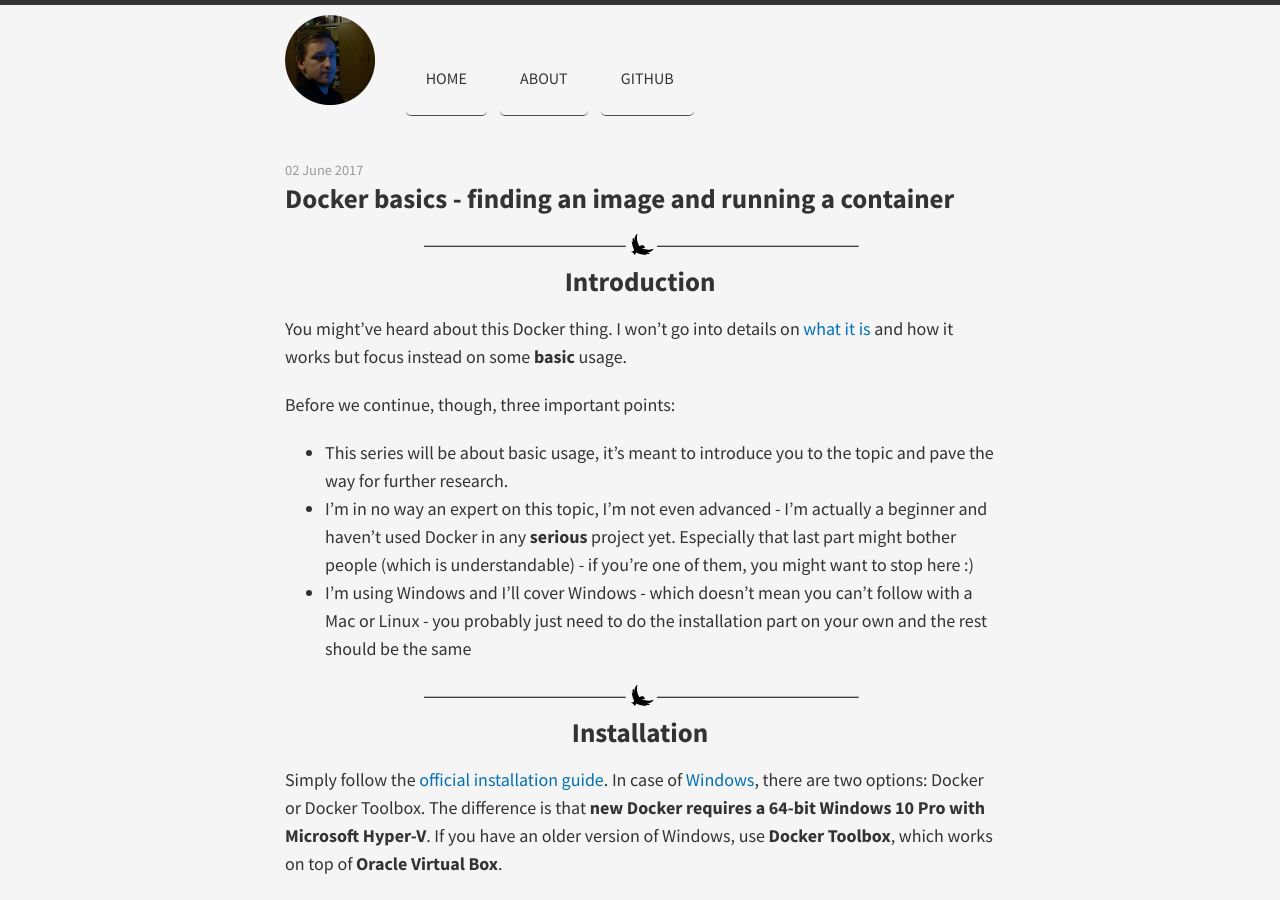
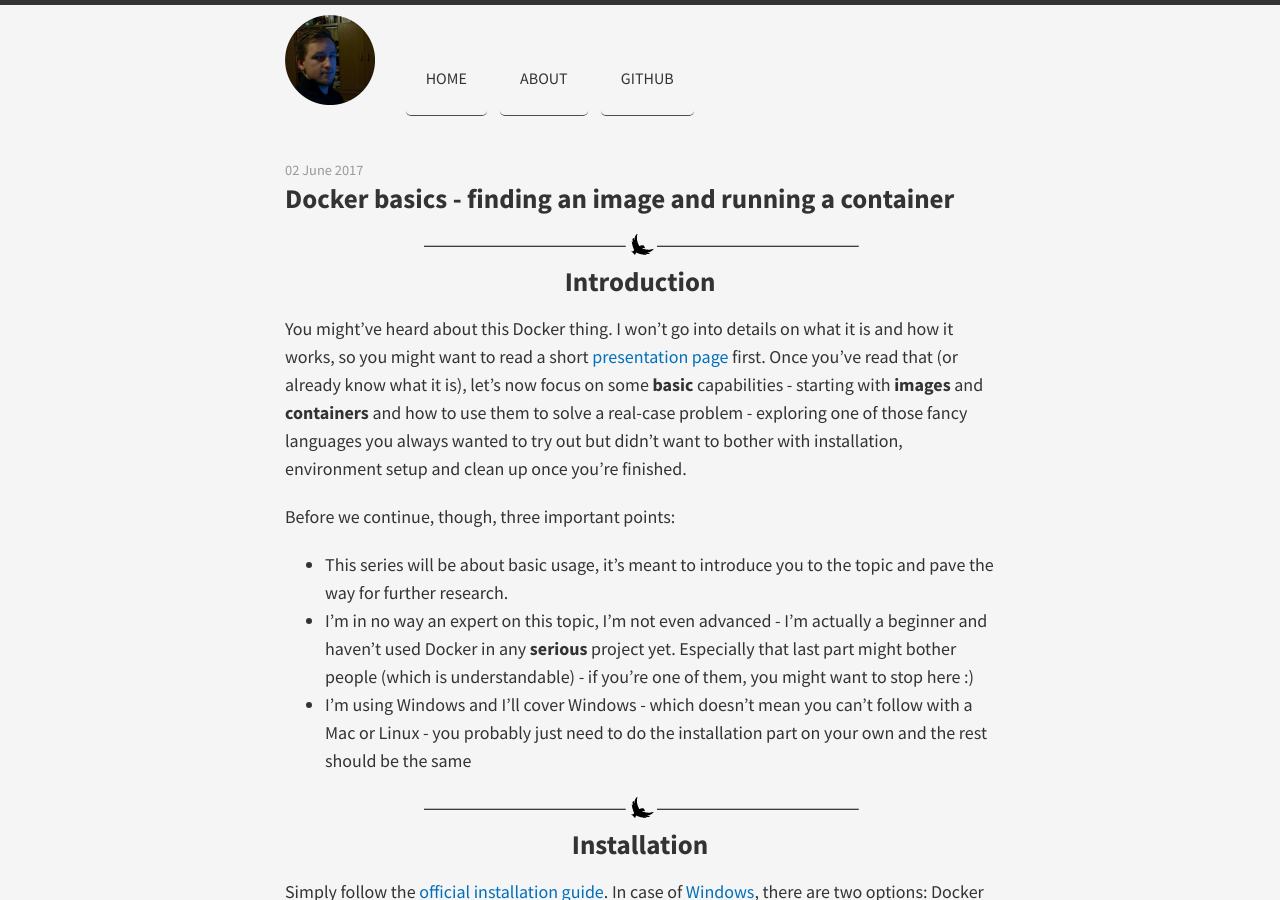
Before and after one commit to rskupnik/rskupnik.github.io, a Jekyll site: the page built from _posts/2017-06-02-docker-series-1-image-and-container.md, in a window 1280 px wide and 900 px high. Built offline with Jekyll 4.4.1, drawn with Linux system fonts in a browser that asks for light colours; nearby versions of some CDN libraries.

Commit message:
Extend the introduction on Docker images and containers

```diff
--- a/_posts/2017-06-02-docker-series-1-image-and-container.md
+++ b/_posts/2017-06-02-docker-series-1-image-and-container.md
@@ -6,7 +6,7 @@
 ---
 ## Introduction
 
-You might've heard about this Docker thing. I won't go into details on [what it is](https://www.docker.com/what-docker) and how it works but focus instead on some **basic** usage.
+You might've heard about this Docker thing. I won't go into details on what it is and how it works, so you might want to read a short [presentation page](https://www.docker.com/what-docker) first. Once you've read that (or already know what it is), let's now focus on some **basic** capabilities - starting with **images** and **containers** and how to use them to solve a real-case problem - exploring one of those fancy languages you always wanted to try out but didn't want to bother with installation, environment setup and clean up once you're finished.
 
 Before we continue, though, three important points:
 - This series will be about basic usage, it's meant to introduce you to the topic and pave the way for further research.
```
